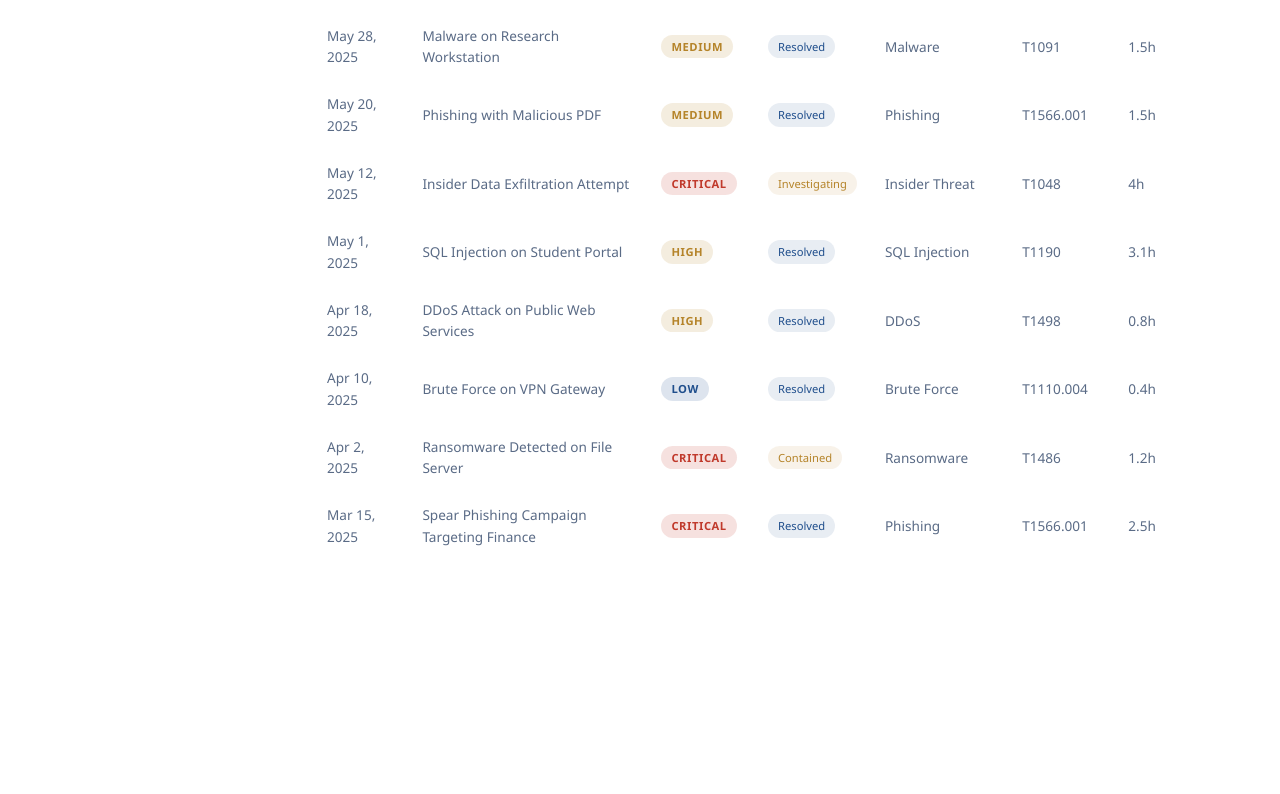
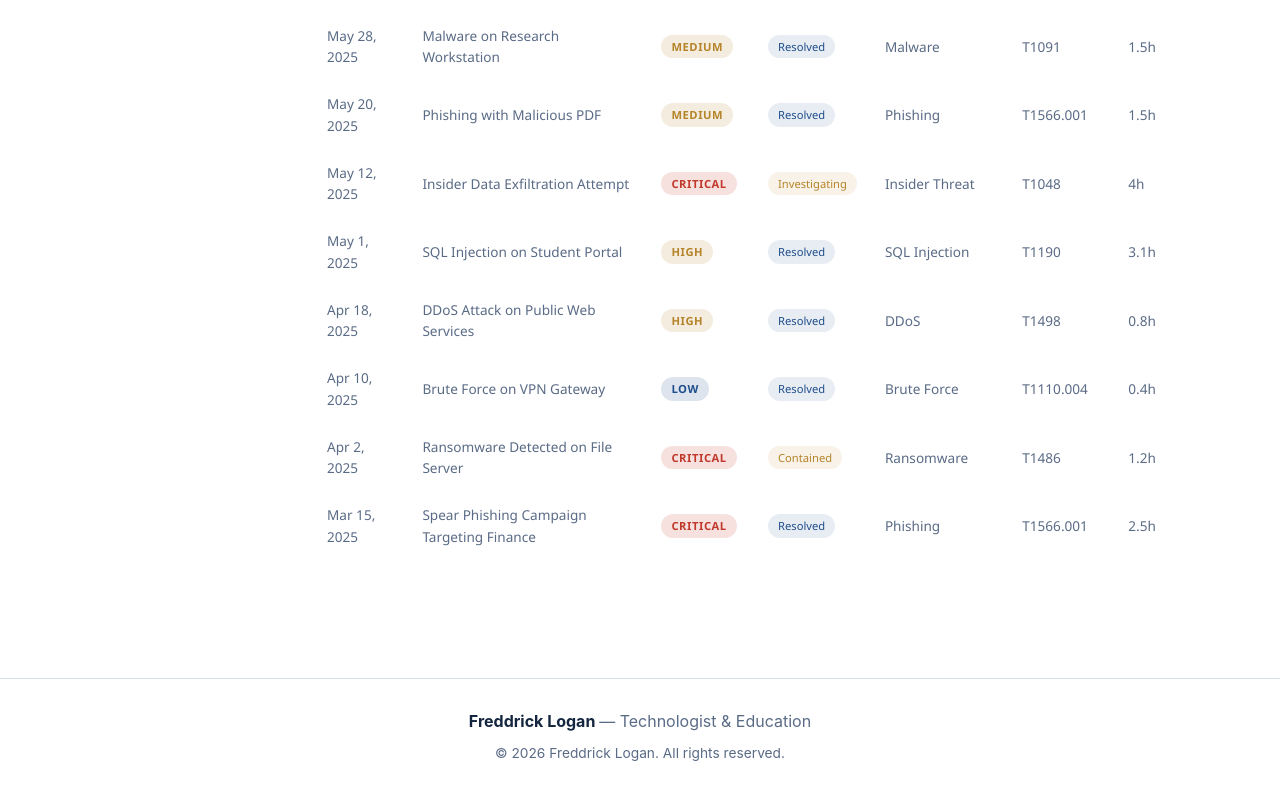
Before and after one commit to Freddricklogan/cybersecurity-incident-dashboard, a plain HTML site: page index.html in a window 1280 px wide. Shown: the part 4379-5173 px from the top of the page. Before the commit the page ends 5009 px from the top, so only its background shows below. Drawn offline with nearby package versions, Linux system fonts and the light colour scheme.

Commit message:
Add centered Freddrick Logan copyright footer

```diff
--- a/index.html
+++ b/index.html
@@ -119,6 +119,7 @@
 
     <script src="js/mitre.js"></script>
     <script src="js/dashboard.js"></script>
+<footer id="app-copyright" style="text-align:center;padding:30px 20px;margin-top:48px;border-top:1px solid rgba(31,78,140,.18);background:#ffffff;font-family:-apple-system,BlinkMacSystemFont,'Segoe UI',system-ui,sans-serif;color:#5a6b86;font-size:.86rem"><div style="font-weight:700;font-size:1rem"><a href="https://fredlogan.phd" style="color:#14263f;text-decoration:none">Freddrick Logan</a> <span style="color:#5a6b86;font-weight:400">&mdash; Technologist &amp; Education</span></div><div style="margin-top:8px">&copy; 2026 Freddrick Logan. All rights reserved.</div></footer>
 <a id="view-src" href="https://github.com/Freddricklogan/cybersecurity-incident-dashboard" target="_blank" rel="noopener" title="View source on GitHub" style="position:fixed;right:14px;bottom:14px;z-index:99999;font:600 12px/1 -apple-system,system-ui,sans-serif;color:#ffffff;background:#1f4e8c;border-radius:999px;padding:10px 15px;text-decoration:none;box-shadow:0 3px 16px rgba(255, 255, 255,.45)">&#9654; View Source</a>
 </body>
 </html>
```
